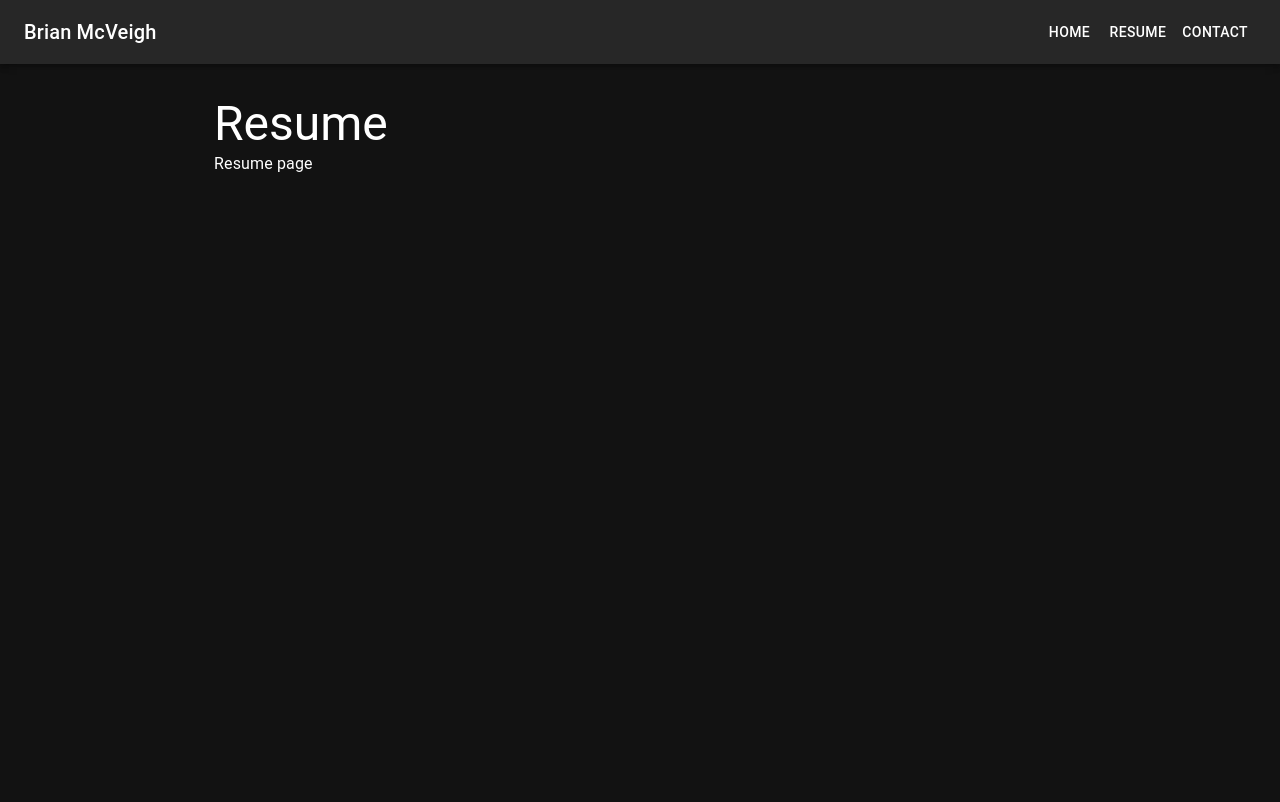
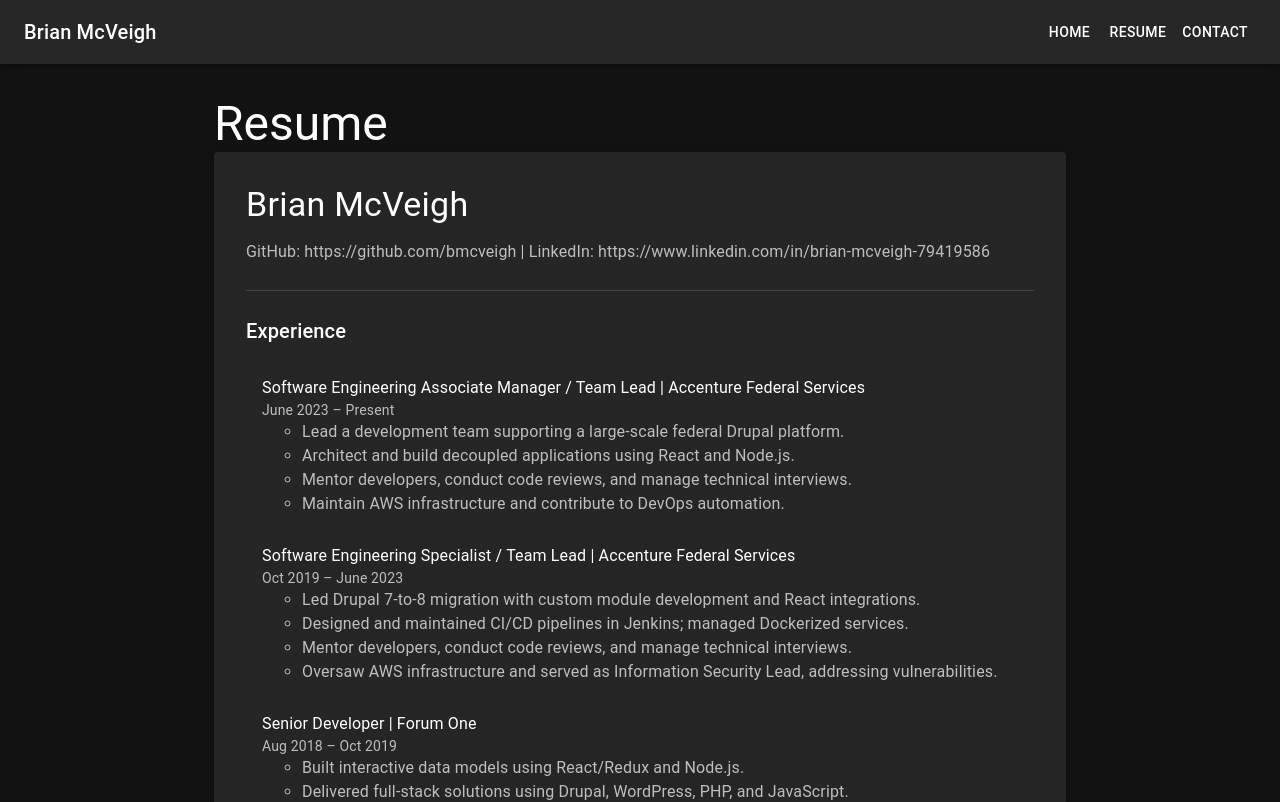
Before and after one commit to bmcveigh/brianmcveigh.com, a React (Vite) app: page /resume in a window 1280 px wide. Shown: the top 802 px of the page. Built offline with nearby package versions, Linux system fonts and the light colour scheme.

Commit message:
Add resume data.

```diff
--- a/package.json
+++ b/package.json
@@ -14,6 +14,7 @@
     "@emotion/styled": "^11.14.0",
     "@mui/icons-material": "^7.1.0",
     "@mui/material": "^7.1.0",
+    "@mui/x-data-grid": "^8.3.0",
     "react": "^19.1.0",
     "react-dom": "^19.1.0",
     "react-router-dom": "^7.5.3"
--- a/src/App.tsx
+++ b/src/App.tsx
@@ -2,7 +2,6 @@
 import { BrowserRouter, Route, Routes } from 'react-router-dom';
 import Navbar from './components/Navbar';
 import Home from './pages/Home';
-import About from './pages/About';
 import Resume from './pages/Resume';
 import Contact from './pages/Contact';
 
@@ -17,7 +16,6 @@
         <Container maxWidth="md" sx={{ mt: 4 }}>
           <Routes>
             <Route path="/" element={<Home />} />
-            <Route path="/about" element={<About />} />
             <Route path="/resume" element={<Resume />} />
             <Route path="/contact" element={<Contact />} />
           </Routes>
--- a/src/pages/Resume.tsx
+++ b/src/pages/Resume.tsx
@@ -1,11 +1,257 @@
-import { Typography } from "@mui/material";
-import Box from "@mui/material/Box";
+import { Box, Chip, Container, Divider, Grid, ListItem, ListItemText, Paper, Typography } from "@mui/material";
+import List from "@mui/material/List";
 
 import PageTemplate from "../components/PageTemplate";
 
+const data = {
+  name: 'Brian McVeigh',
+  heading: 'GitHub: https://github.com/bmcveigh | LinkedIn: https://www.linkedin.com/in/brian-mcveigh-79419586',
+  education: [
+    {
+      universityName: 'George Mason University',
+      degree: 'B.S. Information Technology',
+      graduationYear: '2013',
+    },
+    {
+      universityName: 'Northern Virginia Community College',
+      degree: 'A.S. Business Administration',
+      graduationYear: '2010',
+    },
+  ],
+  experience: [
+    {
+      position: 'Software Engineering Associate Manager / Team Lead',
+      company: 'Accenture Federal Services',
+      location: 'Washington, DC',
+      startDate: 'June 2023',
+      endDate: 'Present',
+      responsibilities: [
+        'Lead a development team supporting a large-scale federal Drupal platform.',
+        'Architect and build decoupled applications using React and Node.js.',
+        'Mentor developers, conduct code reviews, and manage technical interviews.',
+        'Maintain AWS infrastructure and contribute to DevOps automation.',
+      ],
+    },
+    {
+      position: 'Software Engineering Specialist / Team Lead',
+      company: 'Accenture Federal Services',
+      location: 'Washington, DC',
+      startDate: 'Oct 2019',
+      endDate: 'June 2023',
+      responsibilities: [
+        'Led Drupal 7-to-8 migration with custom module development and React integrations.',
+        'Designed and maintained CI/CD pipelines in Jenkins; managed Dockerized services.',
+        'Mentor developers, conduct code reviews, and manage technical interviews.',
+        'Oversaw AWS infrastructure and served as Information Security Lead, addressing vulnerabilities.',
+      ],
+    },
+    {
+      position: 'Senior Developer',
+      company: 'Forum One',
+      location: 'Alexandria, VA',
+      startDate: 'Aug 2018',
+      endDate: 'Oct 2019',
+      responsibilities: [
+        'Built interactive data models using React/Redux and Node.js.',
+        'Delivered full-stack solutions using Drupal, WordPress, PHP, and JavaScript.',
+        'Implemented DevOps workflows with Docker, Jenkins, and AWS.',
+      ],
+    },
+    {
+      position: 'Full Stack Software Engineer (Open Source)',
+      company: 'MetroStar Systems',
+      location: 'Reston, VA',
+      startDate: 'Apr 2017',
+      endDate: 'July 2018',
+      responsibilities: [
+        'Developed custom Drupal modules and themes; supported Angular frontend features.',
+        'Managed AWS and Acquia-hosted environments; authored RESTful APIs.',
+        'Contributed to local dev environments using Docker, Docksal, and Git.',
+      ],
+    },
+    {
+      position: 'Development Consultant',
+      company: 'CGI Federal',
+      location: 'Washington, DC',
+      startDate: 'Aug 2015',
+      endDate: 'Apr 2017',
+      responsibilities: [
+        'Led custom Drupal 7 development for federal environments (DEV/TEST/PROD).',
+        'Used Selenium and Drupal testing modules to ensure robust application delivery.',
+        'Contributed to Java-based tools using Spring, Hibernate, and Knockout.js.',
+      ],
+    },
+    {
+      position: 'PHP/Drupal Developer',
+      company: 'ADG Tech Consulting, LLC',
+      location: 'Centreville, VA',
+      startDate: 'Nov 2014',
+      endDate: 'July 2015',
+      responsibilities: [
+        'Built custom Drupal 7 features using Form API, Views, and contributed modules.',
+        'Developed dynamic MySQL queries using Drupal\'s abstraction layer and PDO.',
+        'Supported Agile team development and conducted technical interviews.',
+      ],
+    },
+    {
+      position: 'Software Developer',
+      company: 'Syncadd Systems, Inc.',
+      location: 'Arlington, VA',
+      startDate: 'Feb 2014',
+      endDate: 'Nov 2014',
+      responsibilities: [
+        'Delivered data visualization tools using PHP, MySQL, and Microsoft Access.',
+        'Automated reporting through SQL and VBA macros.',
+      ],
+    },
+    {
+      position: 'Software Developer',
+      company: 'Rose Li and Associates, Inc.',
+      location: 'Rockville, MD',
+      startDate: 'June 2013',
+      endDate: 'Nov 2013',
+      responsibilities: [
+        'Developed a Mac OS X app in Objective-C for acronym extraction and export.',
+        'Built Java apps for medical research visualization and maintained company site content.',
+      ],
+    },
+    {
+      position: 'Software Developer',
+      company: 'Nysmith School',
+      location: 'Herndon, VA',
+      startDate: 'May 2013',
+      endDate: 'June 2013',
+      responsibilities: [
+        'Created a Joomla-based internal social platform using MySQL and Linux.',
+      ],
+    },
+  ],
+  skills: [
+    // Languages & Programming
+    'JavaScript',
+    'PHP',
+    'Java',
+    'SQL',
+    'Objective-C',
+    'VBA',
+    'HTML',
+    'CSS',
+
+    // Front-end Frameworks & Libraries
+    'React',
+    'Redux',
+    'Angular',
+    'Knockout.js',
+    'Joomla',
+    'Drupal 7/8',
+    'WordPress',
+
+    // Back-end & Full-stack
+    'Node.js',
+    'Spring',
+    'Hibernate',
+
+    // DevOps & CI/CD
+    'Docker',
+    'Jenkins',
+    'AWS',
+    'Acquia',
+    'CI/CD Pipelines',
+    'DevOps Automation',
+
+    // Testing
+    'Selenium',
+    'Unit Testing',
+    'Drupal Testing Modules',
+
+    // Databases
+    'MySQL',
+    'Microsoft Access',
+    'Drupal Database Abstraction Layer',
+    'PDO',
+
+    // Tools & Methodologies
+    'Git',
+    'Docksal',
+    'Agile Development',
+    'Mentoring & Technical Leadership',
+    'Code Reviews',
+    'Technical Interviews',
+    'Information Security',
+    'RESTful APIs',
+    'Infrastructure Management',
+    'Data Visualization',
+  ],
+};
+
 const Resume = () => (
   <PageTemplate title="Resume">
-    Resume page
+    <Paper elevation={3} sx={{ p: 4 }}>
+      {/* Header */}
+      <Typography variant="h4" gutterBottom>
+        {data.name}
+      </Typography>
+      <Typography variant="subtitle1" color="textSecondary">
+        {data.heading}
+      </Typography>
+
+      <Divider sx={{ my: 3 }} />
+
+      {/* Experience */}
+      <Typography variant="h6" gutterBottom>
+        Experience
+      </Typography>
+      <List>
+        {data.experience.map(item => (
+          <ListItem key={item.position + item.company} alignItems="flex-start">
+            <ListItemText
+              primary={`${item.position} | ${item.company}`}
+              secondary={
+                <>
+                  <Typography variant="body2" color="textSecondary">
+                    {item.startDate} – {item.endDate}
+                  </Typography>
+                  <Typography variant="body1">
+                    <Box component="ul">
+                      {item.responsibilities.map(responsibility => <Box key={responsibility} component="li">{responsibility}</Box>)}
+                    </Box>
+                  </Typography>
+                </>
+              }
+            />
+          </ListItem>
+        ))}
+      </List>
+
+      {/* Education */}
+      <Divider sx={{ my: 3 }} />
+      <Typography variant="h6" gutterBottom>
+        Education
+      </Typography>
+      <List>
+        {data.education.map(item => (
+          <ListItem>
+            <ListItemText
+              key={item.degree}
+              primary={`${item.degree} - ${item.universityName}`}
+              secondary={item.graduationYear}
+            />
+          </ListItem>
+        ))}
+      </List>
+      {/* Skills */}
+      <Divider sx={{ my: 3 }} />
+      <Typography variant="h6" gutterBottom>
+        Skills
+      </Typography>
+      <Grid container spacing={1}>
+        {data.skills.map((skill) => (
+          <Grid key={skill}>
+            <Chip label={skill} variant="outlined" />
+          </Grid>
+        ))}
+      </Grid>
+    </Paper>
   </PageTemplate>
 );
 export default Resume;
```
Also changed, not shown: 1 other file (tests, documents, lock files or other folders).
